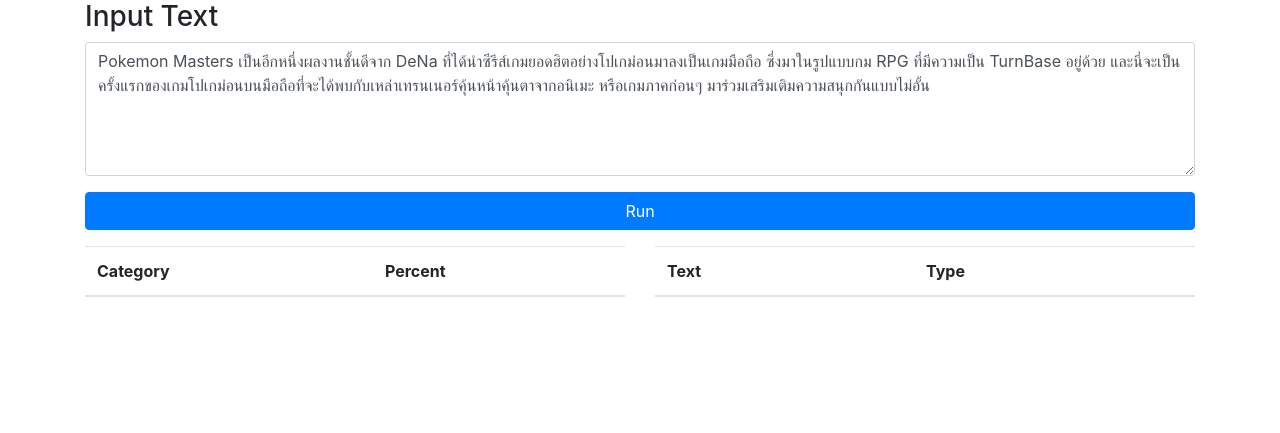
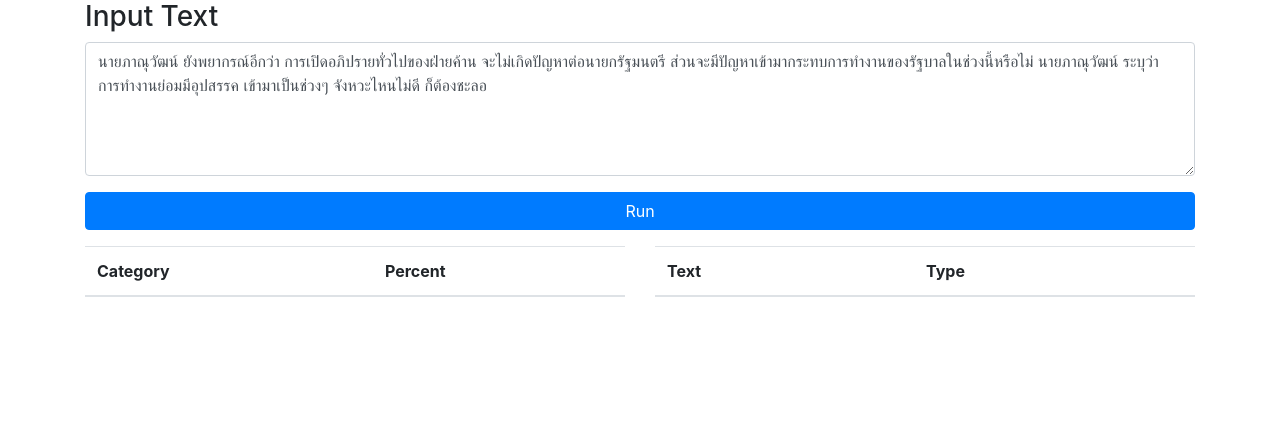
Before and after one commit to diewland/nlp-rock, a Flask app: page / in a window 1280 px wide. Shown: the part 308-741 px from the top of the page. Run offline with Flask 2, Linux system fonts and the light colour scheme; lists and menus that the app fills with data are empty; some libraries are stand-ins or nearby versions; grey boxes are pictures that could not be loaded.

Commit message:
set default text

```diff
--- a/templates/index.html
+++ b/templates/index.html
@@ -19,7 +19,7 @@
       </h1>
 
       <h3>Input Text</h3>
-      <textarea id='ta_text' class="form-control" rows='5'>Pokemon Masters เป็นอีกหนึ่งผลงานชั้นดีจาก DeNa ที่ได้นำซีรีส์เกมยอดฮิตอย่างโปเกม่อนมาลงเป็นเกมมือถือ ซึ่งมาในรูปแบบกม RPG ที่มีความเป็น TurnBase อยู่ด้วย และนี่จะเป็นครั้งแรกของเกมโปเกม่อนบนมือถือที่จะได้พบกับเหล่าเทรนเนอร์คุ้นหน้าคุ้นตาจากอนิเมะ หรือเกมภาคก่อนๆ มาร่วมเสริมเติมความสนุกกันแบบไม่อั้น</textarea>
+      <textarea id='ta_text' class="form-control" rows='5'></textarea>
       <input id='btn_run' type='button' class='btn btn-block btn-primary my-3' value='Run' />
 
       <div class='output row'>
@@ -57,6 +57,11 @@
     <script src="https://stackpath.bootstrapcdn.com/bootstrap/4.3.1/js/bootstrap.min.js" integrity="sha384-JjSmVgyd0p3pXB1rRibZUAYoIIy6OrQ6VrjIEaFf/nJGzIxFDsf4x0xIM+B07jRM" crossorigin="anonymous"></script>
 
     <!-- app -->
+    <script>
+      // set default text
+      let text = "นายภาณุวัฒน์ ยังพยากรณ์อีกว่า การเปิดอภิปรายทั่วไปของฝ่ายค้าน จะไม่เกิดปัญหาต่อนายกรัฐมนตรี ส่วนจะมีปัญหาเข้ามากระทบการทำงานของรัฐบาลในช่วงนี้หรือไม่ นายภาณุวัฒน์ ระบุว่า การทำงานย่อมมีอุปสรรค เข้ามาเป็นช่วงๆ จังหวะไหนไม่ดี ก็ต้องชะลอ";
+      $('#ta_text').val(text);
+    </script>
     <script src='/static/js/app.js'></script>
   </body>
 </html>
```
